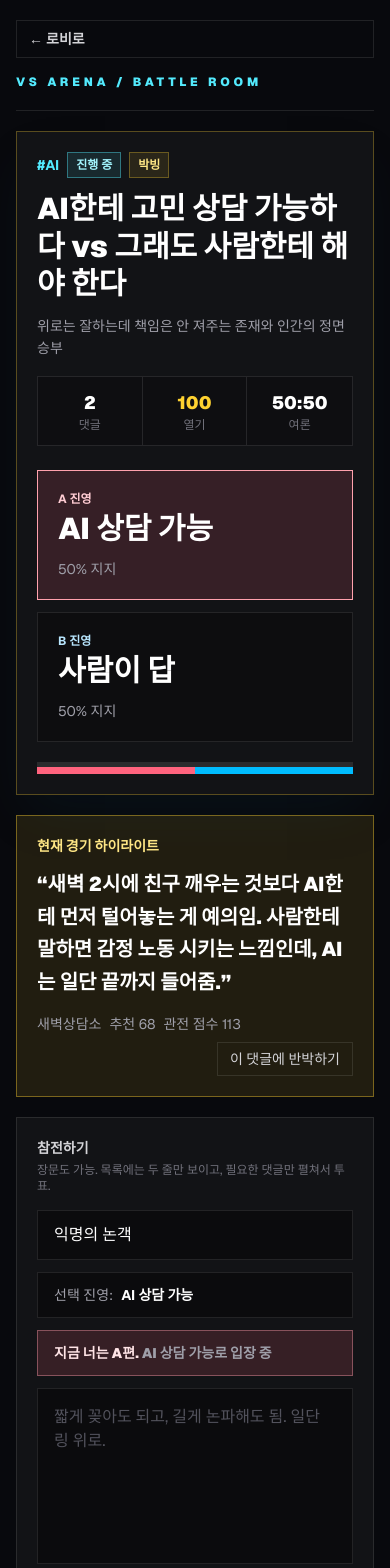
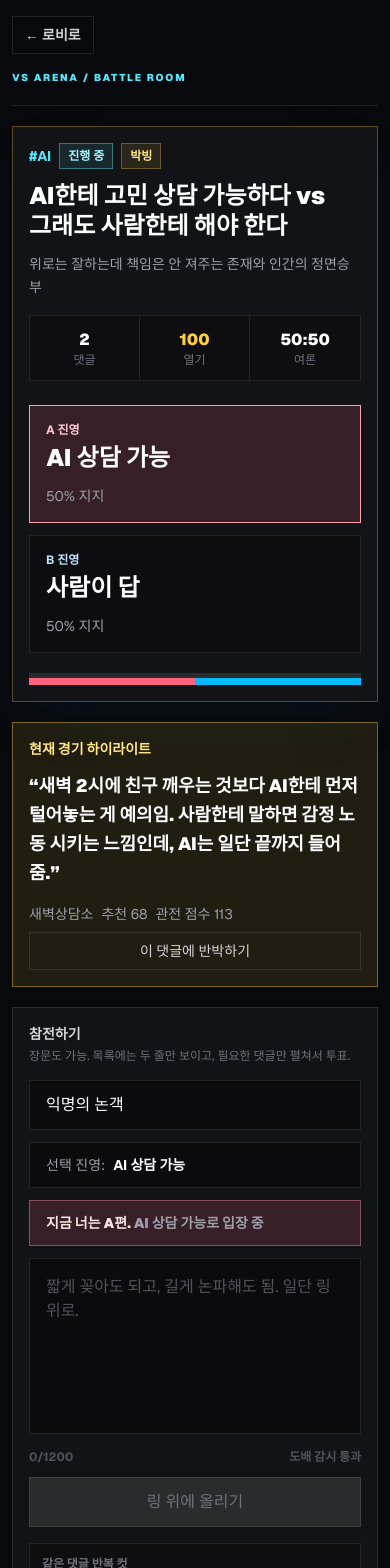
Before and after one commit to J-Jerry1031/vs-arena, a Next.js app: page /arena/1 in a window 390 px wide. Shown: the top 1568 px of the page. Built offline with nearby package versions, Linux system fonts and the light colour scheme.

Commit message:
Improve mobile arena layouts

```diff
--- a/app/arena/[id]/ArenaDetailClient.tsx
+++ b/app/arena/[id]/ArenaDetailClient.tsx
@@ -316,10 +316,10 @@ export default function ArenaDetailClient({
   };
 
   return (
-    <div className="space-y-5">
-      <section className="border border-amber-300/30 bg-white/[0.04] p-5 shadow-2xl shadow-cyan-950/20 sm:p-6">
+    <div className="min-w-0 space-y-5">
+      <section className="min-w-0 border border-amber-300/30 bg-white/[0.04] p-4 shadow-2xl shadow-cyan-950/20 sm:p-6">
         <div className="flex flex-col gap-4 lg:flex-row lg:items-start lg:justify-between">
-          <div>
+          <div className="min-w-0">
             <div className="flex flex-wrap items-center gap-2">
               <span className="text-sm font-bold text-cyan-300">
                 #{arena.category}
@@ -335,7 +335,7 @@ export default function ArenaDetailClient({
                 {badge}
               </span>
             </div>
-            <h1 className="mt-3 text-3xl font-black leading-tight text-white sm:text-5xl">
+            <h1 className="mt-3 break-keep text-2xl font-black leading-tight text-white sm:text-5xl">
               {arena.title}
             </h1>
             <p className="mt-3 max-w-3xl text-sm leading-relaxed text-zinc-400">
@@ -343,21 +343,21 @@ export default function ArenaDetailClient({
             </p>
           </div>
 
-          <div className="grid min-w-64 grid-cols-3 border border-white/10 bg-black/25 text-center">
+          <div className="grid w-full grid-cols-3 border border-white/10 bg-black/25 text-center lg:min-w-64 lg:max-w-sm">
             <div className="border-r border-white/10 px-3 py-3">
-              <div className="text-lg font-black text-white">
+              <div className="text-base font-black text-white sm:text-lg">
                 {stats.commentCount}
               </div>
               <div className="text-xs text-zinc-500">댓글</div>
             </div>
             <div className="border-r border-white/10 px-3 py-3">
-              <div className="text-lg font-black text-amber-300">
+              <div className="text-base font-black text-amber-300 sm:text-lg">
                 {arenaHeat}
               </div>
               <div className="text-xs text-zinc-500">열기</div>
             </div>
             <div className="px-3 py-3">
-              <div className="text-lg font-black text-white">
+              <div className="text-base font-black text-white sm:text-lg">
                 {stats.aPercent}:{stats.bPercent}
               </div>
               <div className="text-xs text-zinc-500">여론</div>
@@ -369,14 +369,14 @@ export default function ArenaDetailClient({
           <button
             onClick={() => setSelectedSide("A")}
             disabled={!canJoinArena}
-            className={`border p-5 text-left transition disabled:cursor-not-allowed disabled:opacity-60 ${
+            className={`min-w-0 border p-4 text-left transition disabled:cursor-not-allowed disabled:opacity-60 sm:p-5 ${
               selectedSide === "A"
                 ? "border-rose-300 bg-rose-400/15"
                 : "border-white/10 bg-black/30 hover:border-rose-300/60"
             }`}
           >
             <div className="text-xs font-bold text-rose-200">A 진영</div>
-            <div className="mt-1 text-3xl font-black text-white">
+            <div className="mt-1 break-keep text-2xl font-black text-white sm:text-3xl">
               {arena.optionA}
             </div>
             <div className="mt-3 text-sm text-zinc-400">
@@ -387,14 +387,14 @@ export default function ArenaDetailClient({
           <button
             onClick={() => setSelectedSide("B")}
             disabled={!canJoinArena}
-            className={`border p-5 text-left transition disabled:cursor-not-allowed disabled:opacity-60 ${
+            className={`min-w-0 border p-4 text-left transition disabled:cursor-not-allowed disabled:opacity-60 sm:p-5 ${
               selectedSide === "B"
                 ? "border-sky-300 bg-sky-400/15"
                 : "border-white/10 bg-black/30 hover:border-sky-300/60"
             }`}
           >
             <div className="text-xs font-bold text-sky-200">B 진영</div>
-            <div className="mt-1 text-3xl font-black text-white">
+            <div className="mt-1 break-keep text-2xl font-black text-white sm:text-3xl">
               {arena.optionB}
             </div>
             <div className="mt-3 text-sm text-zinc-400">
@@ -416,11 +416,11 @@ export default function ArenaDetailClient({
       </section>
 
       {hotComment ? (
-        <section className="border border-amber-300/40 bg-amber-300/10 p-5">
+        <section className="border border-amber-300/40 bg-amber-300/10 p-4 sm:p-5">
           <div className="text-sm font-black text-amber-200">
             현재 경기 하이라이트
           </div>
-          <p className="mt-3 text-xl font-black leading-relaxed text-white">
+          <p className="mt-3 text-lg font-black leading-relaxed text-white sm:text-xl">
             &ldquo;{hotComment.text}&rdquo;
           </p>
           <div className="mt-4 flex flex-wrap items-center gap-2 text-sm text-zinc-400">
@@ -430,7 +430,7 @@ export default function ArenaDetailClient({
             <button
               onClick={() => setSelectedSide(hotComment.side === "A" ? "B" : "A")}
               disabled={!canJoinArena}
-              className="ml-auto border border-white/10 px-3 py-1.5 text-xs font-black text-zinc-300 transition hover:border-cyan-300 hover:text-cyan-200 disabled:cursor-not-allowed disabled:opacity-50"
+              className="w-full border border-white/10 px-3 py-2 text-xs font-black text-zinc-300 transition hover:border-cyan-300 hover:text-cyan-200 disabled:cursor-not-allowed disabled:opacity-50 sm:ml-auto sm:w-auto sm:py-1.5"
             >
               이 댓글에 반박하기
             </button>
@@ -438,9 +438,9 @@ export default function ArenaDetailClient({
         </section>
       ) : null}
 
-      <section className="grid gap-5 lg:grid-cols-[360px_minmax(0,1fr)]">
-        <aside className="space-y-4">
-          <div className="border border-white/10 bg-white/[0.04] p-5">
+      <section className="grid min-w-0 gap-5 lg:grid-cols-[340px_minmax(0,1fr)] xl:grid-cols-[360px_minmax(0,1fr)]">
+        <aside className="min-w-0 space-y-4">
+          <div className="border border-white/10 bg-white/[0.04] p-4 sm:p-5">
             <h2 className="text-sm font-black text-zinc-300">
               {canJoinArena ? "참전하기" : "관전석"}
             </h2>
@@ -458,7 +458,7 @@ export default function ArenaDetailClient({
               maxLength={16}
               aria-label="닉네임"
             />
-            <div className="mt-3 flex items-center border border-white/10 bg-black/40 px-4 py-3 text-sm text-zinc-400">
+            <div className="mt-3 flex flex-wrap items-center border border-white/10 bg-black/40 px-4 py-3 text-sm text-zinc-400">
               선택 진영:
               <strong className="ml-2 text-white">
                 {selectedSide === "A" ? arena.optionA : arena.optionB}
@@ -512,7 +512,7 @@ export default function ArenaDetailClient({
                   : "링 위에 올리기"
                 : "구경 중"}
             </button>
-            <div className="mt-4 grid grid-cols-2 gap-2 text-xs font-bold text-zinc-500">
+            <div className="mt-4 grid gap-2 text-xs font-bold text-zinc-500 sm:grid-cols-2">
               <div className="border border-white/10 bg-black/25 p-3">
                 같은 댓글 반복 컷
               </div>
@@ -524,7 +524,7 @@ export default function ArenaDetailClient({
 
         </aside>
 
-        <section className="space-y-3">
+        <section className="min-w-0 space-y-3">
           <div className="flex flex-col gap-3 sm:flex-row sm:items-end sm:justify-between">
             <div>
               <h2 className="text-sm font-bold text-zinc-400">
@@ -551,7 +551,7 @@ export default function ArenaDetailClient({
             </div>
           </div>
 
-          <div className="grid gap-3 xl:grid-cols-2">
+          <div className="grid min-w-0 gap-3 xl:grid-cols-2">
             <div className="space-y-3 border border-rose-300/20 bg-rose-400/[0.03] p-3">
               <div className="flex items-center justify-between">
                 <div className="text-sm font-black text-rose-200">
--- a/app/arena/[id]/page.tsx
+++ b/app/arena/[id]/page.tsx
@@ -18,16 +18,16 @@ export default async function ArenaPage({ params }: ArenaPageProps) {
   if (!arena) notFound();
 
   return (
-    <main className="min-h-screen bg-[#08090d] text-zinc-100">
-      <div className="mx-auto w-full max-w-7xl px-4 py-5 sm:px-6 lg:px-8">
+    <main className="min-h-screen overflow-x-hidden bg-[#08090d] text-zinc-100">
+      <div className="mx-auto w-full max-w-7xl px-3 py-4 sm:px-6 sm:py-5 lg:px-8">
         <header className="mb-5 flex flex-col gap-4 border-b border-white/10 pb-5 sm:flex-row sm:items-center sm:justify-between">
           <Link
             href="/"
-            className="border border-white/10 px-3 py-2 text-sm font-black text-zinc-300 transition hover:border-cyan-300 hover:text-cyan-200"
+            className="w-fit border border-white/10 px-3 py-2 text-sm font-black text-zinc-300 transition hover:border-cyan-300 hover:text-cyan-200"
           >
             ← 로비로
           </Link>
-          <div className="text-xs font-black uppercase tracking-[0.32em] text-cyan-300">
+          <div className="text-[10px] font-black uppercase tracking-[0.18em] text-cyan-300 sm:text-xs sm:tracking-[0.32em]">
             VS ARENA / Battle Room
           </div>
         </header>
```
Also changed, not shown: app/admin/page.tsx (+27 -27 lines), app/page.tsx (+20 -18 lines).
